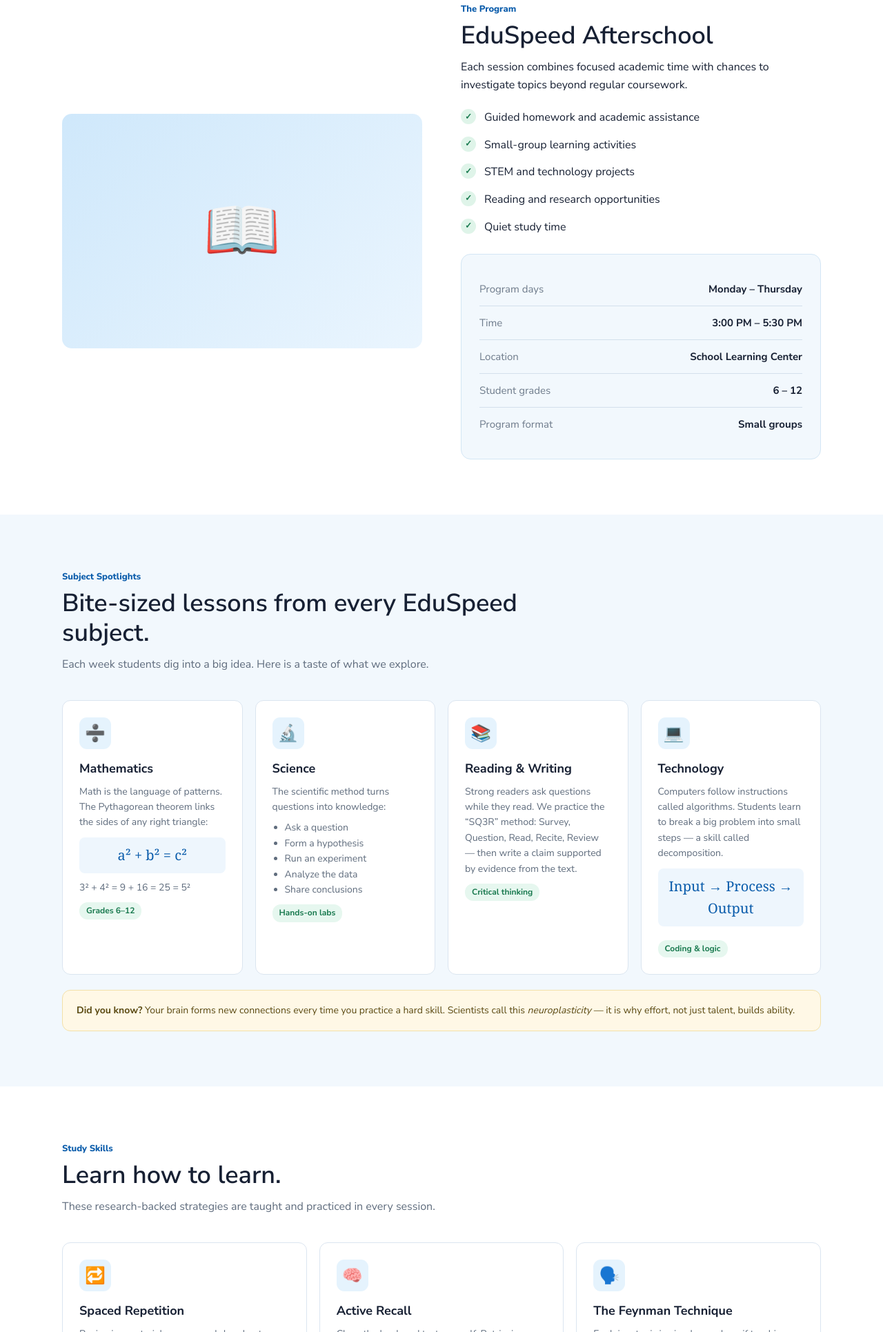
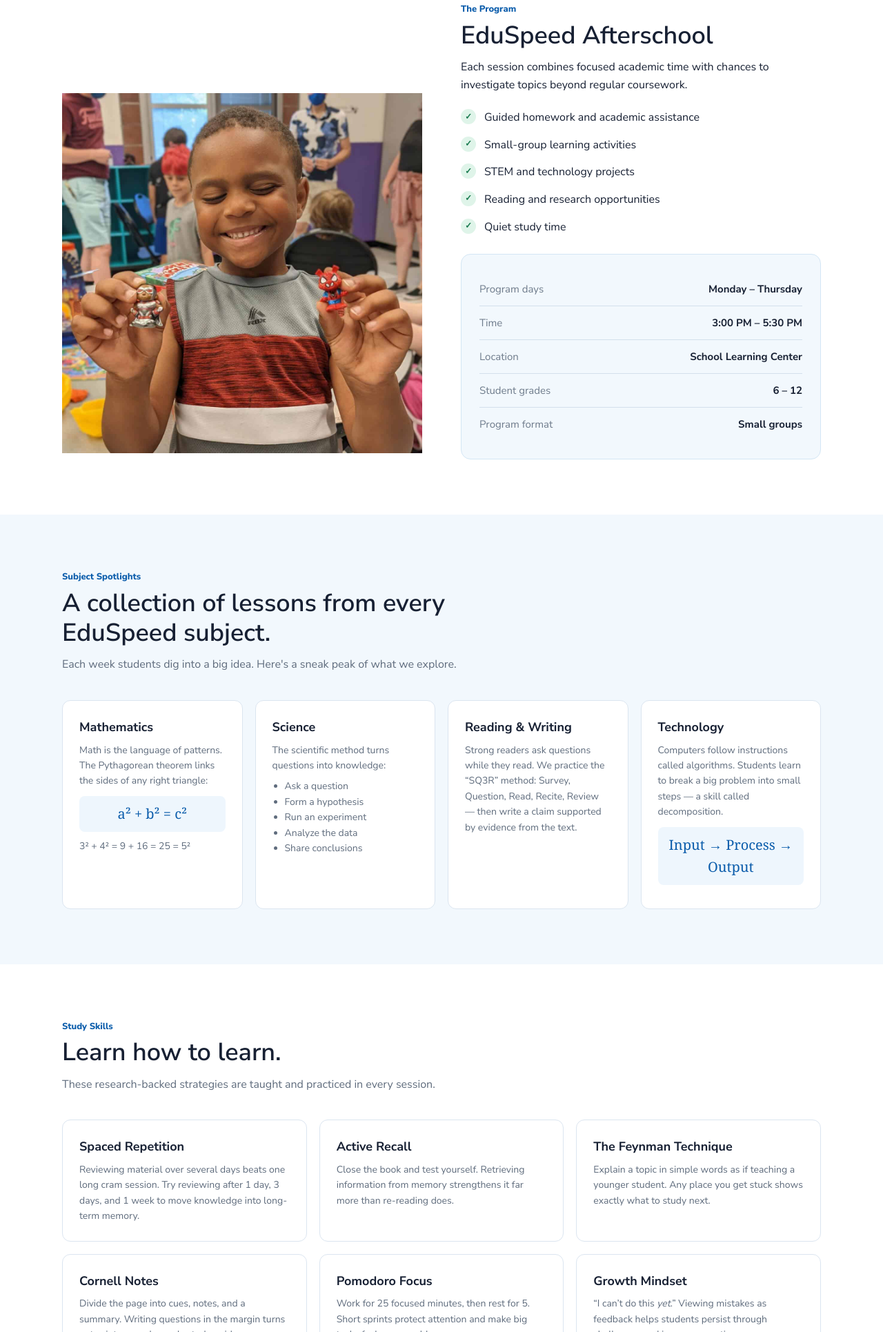
Before and after one commit to e6f3/e6f3.github.io, a plain HTML site: page index.html in a window 1280 px wide. Shown: the part 869-2800 px from the top of the page at 69% size. Drawn offline with Linux system fonts and the light colour scheme.

Commit message:
Update index.html

```diff
--- a/index.html
+++ b/index.html
@@ -44,7 +44,8 @@ nav a.pill{border:1px solid #fff;border-radius:30px;padding:9px 24px;margin-left
 nav a.pill:hover{background:#fff;color:var(--dark)}
 /* hero */
 .hero{position:relative;overflow:hidden;min-height:528px;background:linear-gradient(90deg,#0082d6,#0a9be8)}
-.art{position:absolute;right:0;top:0;bottom:0;width:62%}
+.art{width:100%;height:100%;position:absolute;right:0;top:0;bottom:0;width:62%}
+.art img {width:100%;height:100%;object-fit: cover;}
 .art svg{width:100%;height:100%;display:block}
 .chev{position:absolute;top:0;bottom:0;clip-path:polygon(0 0,62% 0,100% 50%,62% 100%,0 100%)}
 .chev.d{left:0;width:calc(38% + 190px);background:var(--dark)}
@@ -79,7 +80,19 @@ h2{font-size:36px;line-height:1.2;margin-bottom:12px;font-weight:600}
 .tag{display:inline-block;font-size:12px;font-weight:700;color:#18794e;background:#e6f7ef;border-radius:12px;padding:3px 10px;margin-top:10px}
 .alt{background:#f2f8fd}
 .two{display:grid;grid-template-columns:1fr 1fr;gap:56px;align-items:center}
-.photo{border-radius:14px;min-height:340px;background:linear-gradient(135deg,#cfe8fb,#eaf5fe);display:grid;place-items:center;font-size:90px}
+.photo {
+  border-radius: 14px;
+  height: 400px;
+  display: grid;
+  place-items: center;
+  align-items: center;
+}
+
+.photo img {
+  max-width: 100%;
+  max-height: 100%;
+  object-fit: contain;
+}
 .check-list{list-style:none;margin-top:22px}
 .check-list li{display:flex;gap:12px;margin-bottom:14px;font-size:16px}
 .check{flex-shrink:0;width:22px;height:22px;border-radius:50%;background:#dff4e9;color:#18794e;display:grid;place-items:center;font-size:12px;font-weight:700}
@@ -138,7 +151,7 @@ h2{font-size:28px}
 <div class="brand">EduSpeed After-School Program</div>
 <div class="util">
 <a href="mailto:register@eduspeed.online">My Account</a>
-<select aria-label="Language"><option>English</option><option>Español</option></select>
+
 </div></div></div>
 <div class="navbar"><div class="nav">
 <a id="logo" href="#top"><i>EduSpeed</i></a>
@@ -158,22 +171,9 @@ h2{font-size:28px}
 <main id="top">
 
 <section class="hero" style="padding:0">
-<!-- Replace the illustration with a licensed photo if desired: <img src="students.jpg" alt="Students working together at a table"> -->
+
 <div class="art">
-<svg viewBox="0 0 400 300" preserveAspectRatio="xMidYMid slice" role="img" aria-label="Illustration of a desk with a book, atom model, calculator and lightbulb">
-<rect width="400" height="300" fill="#eaf3ff"/>
-<rect x="0" y="230" width="400" height="70" fill="#c9dcf3"/>
-<rect x="60" y="200" width="150" height="30" rx="4" fill="#1557a6"/>
-<rect x="66" y="184" width="138" height="16" rx="3" fill="#2879d2"/>
-<rect x="72" y="170" width="126" height="14" rx="3" fill="#7fb2ea"/>
-<g transform="translate(300 120)" fill="none" stroke="#18794e" stroke-width="3">
-<ellipse rx="52" ry="20"/><ellipse rx="52" ry="20" transform="rotate(60)"/><ellipse rx="52" ry="20" transform="rotate(120)"/>
-<circle r="8" fill="#18794e"/></g>
-<g transform="translate(120 90)"><circle r="34" fill="#ffd45e"/><rect x="-12" y="30" width="24" height="16" rx="3" fill="#6b7787"/>
-<path d="M-8 -6 L0 10 L8 -6" stroke="#b8860b" stroke-width="3" fill="none"/></g>
-<rect x="250" y="190" width="70" height="40" rx="6" fill="#172033"/>
-<g fill="#7fb2ea"><rect x="258" y="198" width="14" height="10"/><rect x="278" y="198" width="14" height="10"/><rect x="298" y="198" width="14" height="10"/><rect x="258" y="214" width="14" height="10"/><rect x="278" y="214" width="14" height="10"/></g>
-</svg>
+<img src = "1.jpg">
 </div>
 <div class="chev d"></div><div class="chev l"></div>
 <div class="hero-in">
@@ -186,7 +186,8 @@ h2{font-size:28px}
 
 <section id="program">
 <div class="container two">
-<div class="photo" role="img" aria-label="Placeholder for a student photo"><!-- Replace with: <img src="students.jpg" alt="..." style="width:100%;border-radius:14px"> -->📖</div>
+<div class="photo" role="img"><img src = "2.jpg"></div>
+
 <div>
 <div class="eyebrow">The Program</div>
 <h2>EduSpeed Afterschool</h2>
@@ -213,24 +214,24 @@ h2{font-size:28px}
 <div class="container">
 <div class="section-heading">
 <div class="eyebrow">Subject Spotlights</div>
-<h2>Bite-sized lessons from every EduSpeed subject.</h2>
-<p>Each week students dig into a big idea. Here is a taste of what we explore.</p>
+<h2>A collection of lessons from every EduSpeed subject.</h2>
+<p>Each week students dig into a big idea. Here's a sneak peak of what we explore.</p>
 </div>
 <div class="cards four">
-<div class="card"><div class="card-icon">➗</div><h3>Mathematics</h3>
+<div class="card"><h3>Mathematics</h3>
 <p>Math is the language of patterns. The Pythagorean theorem links the sides of any right triangle:</p>
 <div class="formula">a² + b² = c²</div>
-<p>3² + 4² = 9 + 16 = 25 = 5²</p><span class="tag">Grades 6–12</span></div>
-<div class="card"><div class="card-icon">🔬</div><h3>Science</h3>
+<p>3² + 4² = 9 + 16 = 25 = 5²</p></div>
+<div class="card"><h3>Science</h3>
 <p>The scientific method turns questions into knowledge:</p>
-<ul><li>Ask a question</li><li>Form a hypothesis</li><li>Run an experiment</li><li>Analyze the data</li><li>Share conclusions</li></ul><span class="tag">Hands-on labs</span></div>
-<div class="card"><div class="card-icon">📚</div><h3>Reading &amp; Writing</h3>
-<p>Strong readers ask questions while they read. We practice the “SQ3R” method: Survey, Question, Read, Recite, Review — then write a claim supported by evidence from the text.</p><span class="tag">Critical thinking</span></div>
-<div class="card"><div class="card-icon">💻</div><h3>Technology</h3>
+<ul><li>Ask a question</li><li>Form a hypothesis</li><li>Run an experiment</li><li>Analyze the data</li><li>Share conclusions</li></ul></div>
+<div class="card"><h3>Reading &amp; Writing</h3>
+<p>Strong readers ask questions while they read. We practice the “SQ3R” method: Survey, Question, Read, Recite, Review — then write a claim supported by evidence from the text.</p></div>
+<div class="card"><h3>Technology</h3>
 <p>Computers follow instructions called algorithms. Students learn to break a big problem into small steps — a skill called decomposition.</p>
-<div class="formula">Input → Process → Output</div><span class="tag">Coding &amp; logic</span></div>
+<div class="formula">Input → Process → Output</div></div>
 </div>
-<div class="fact"><b>Did you know?</b> Your brain forms new connections every time you practice a hard skill. Scientists call this <i>neuroplasticity</i> — it is why effort, not just talent, builds ability.</div>
+
 </div>
 </section>
 
@@ -242,12 +243,12 @@ h2{font-size:28px}
 <p>These research-backed strategies are taught and practiced in every session.</p>
 </div>
 <div class="cards">
-<div class="card"><div class="card-icon">🔁</div><h3>Spaced Repetition</h3><p>Reviewing material over several days beats one long cram session. Try reviewing after 1 day, 3 days, and 1 week to move knowledge into long-term memory.</p></div>
-<div class="card"><div class="card-icon">🧠</div><h3>Active Recall</h3><p>Close the book and test yourself. Retrieving information from memory strengthens it far more than re-reading does.</p></div>
-<div class="card"><div class="card-icon">🗣️</div><h3>The Feynman Technique</h3><p>Explain a topic in simple words as if teaching a younger student. Any place you get stuck shows exactly what to study next.</p></div>
-<div class="card"><div class="card-icon">📝</div><h3>Cornell Notes</h3><p>Divide the page into cues, notes, and a summary. Writing questions in the margin turns notes into a ready-made study guide.</p></div>
-<div class="card"><div class="card-icon">⏱️</div><h3>Pomodoro Focus</h3><p>Work for 25 focused minutes, then rest for 5. Short sprints protect attention and make big tasks feel manageable.</p></div>
-<div class="card"><div class="card-icon">🌱</div><h3>Growth Mindset</h3><p>“I can’t do this <i>yet</i>.” Viewing mistakes as feedback helps students persist through challenges and improve over time.</p></div>
+<div class="card"><h3>Spaced Repetition</h3><p>Reviewing material over several days beats one long cram session. Try reviewing after 1 day, 3 days, and 1 week to move knowledge into long-term memory.</p></div>
+<div class="card"><h3>Active Recall</h3><p>Close the book and test yourself. Retrieving information from memory strengthens it far more than re-reading does.</p></div>
+<div class="card"><h3>The Feynman Technique</h3><p>Explain a topic in simple words as if teaching a younger student. Any place you get stuck shows exactly what to study next.</p></div>
+<div class="card"><h3>Cornell Notes</h3><p>Divide the page into cues, notes, and a summary. Writing questions in the margin turns notes into a ready-made study guide.</p></div>
+<div class="card"><h3>Pomodoro Focus</h3><p>Work for 25 focused minutes, then rest for 5. Short sprints protect attention and make big tasks feel manageable.</p></div>
+<div class="card"><h3>Growth Mindset</h3><p>“I can’t do this <i>yet</i>.” Viewing mistakes as feedback helps students persist through challenges and improve over time.</p></div>
 </div>
 </div>
 </section>
```
